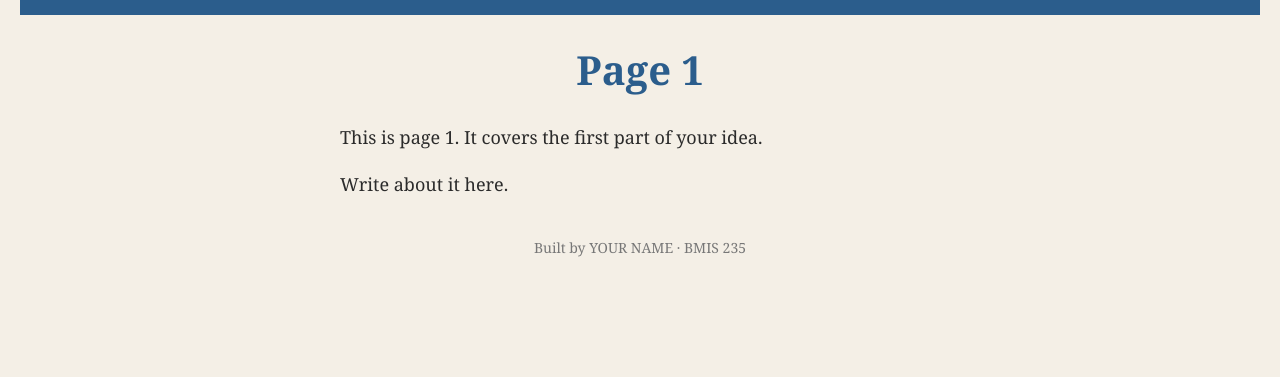
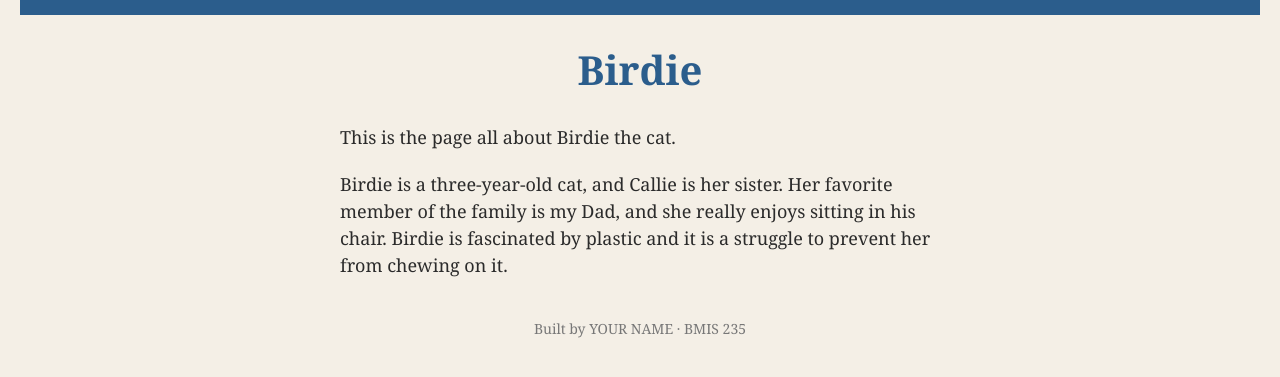
Before and after one commit to abrinkley06/bmis235-html-3, a plain HTML site: page birdie.html in a window 1280 px wide. Shown: the part 71-448 px from the top of the page. Drawn offline with Linux system fonts and the light colour scheme.

Commit message:
Revise page content to focus on Birdie
Updated content to provide information about Birdie the cat.

```diff
--- a/birdie.html
+++ b/birdie.html
@@ -28,9 +28,9 @@
     <a href="dottie.html"><img src="img/dottie.png" alt="Dottie"></a>
 </nav>
 
-<h1>Page 1</h1>
-<p>This is page 1. It covers the first part of your idea.</p>
-<p>Write about it here.</p>
+<h1>Birdie</h1>
+<p>This is the page all about Birdie the cat.</p>
+<p>Birdie is a three-year-old cat, and Callie is her sister. Her favorite member of the family is my Dad, and she really enjoys sitting in his chair. Birdie is fascinated by plastic and it is a struggle to prevent her from chewing on it.</p>
 
 <!-- Footer: fill in your name -->
 <footer>Built by YOUR NAME &middot; BMIS 235</footer>
```
